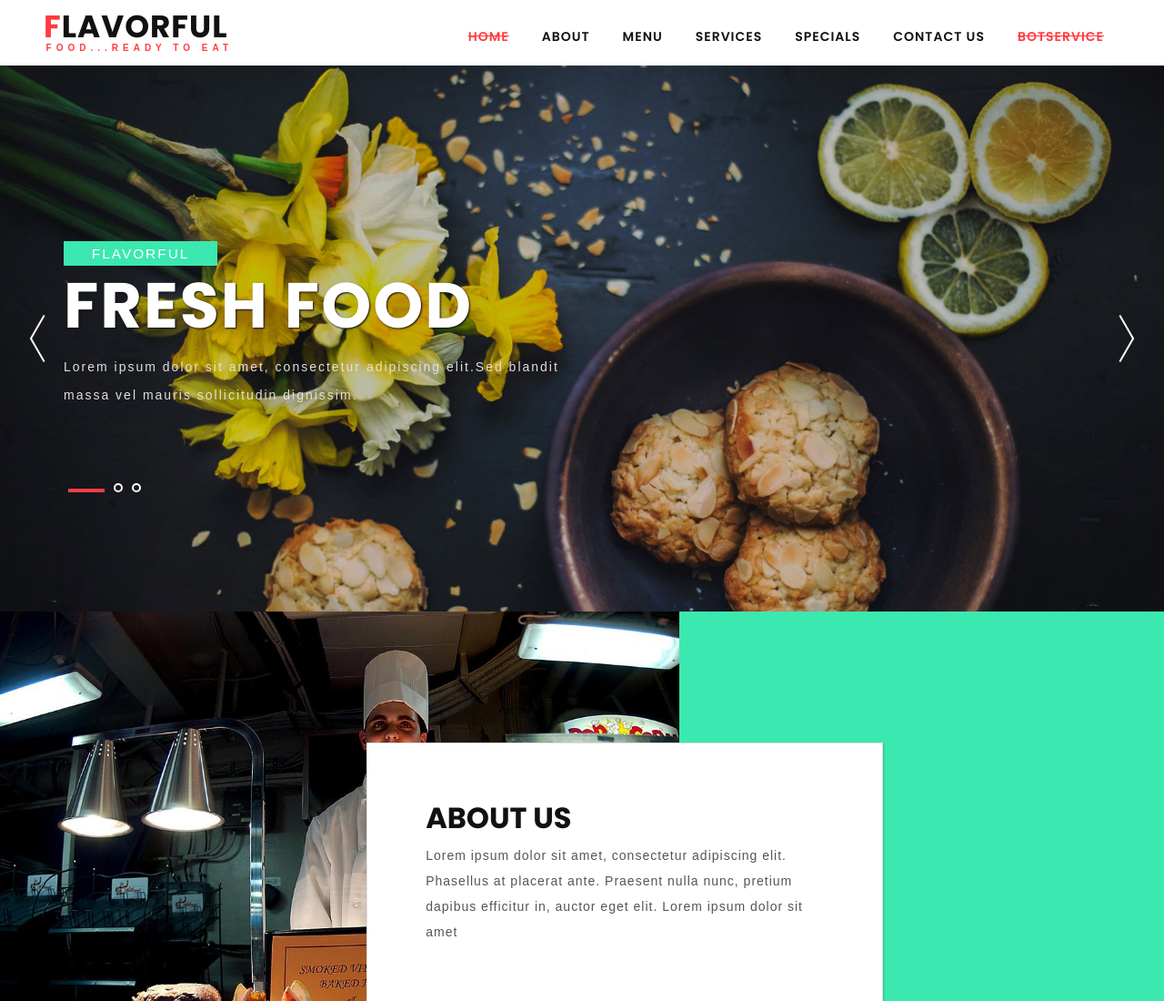
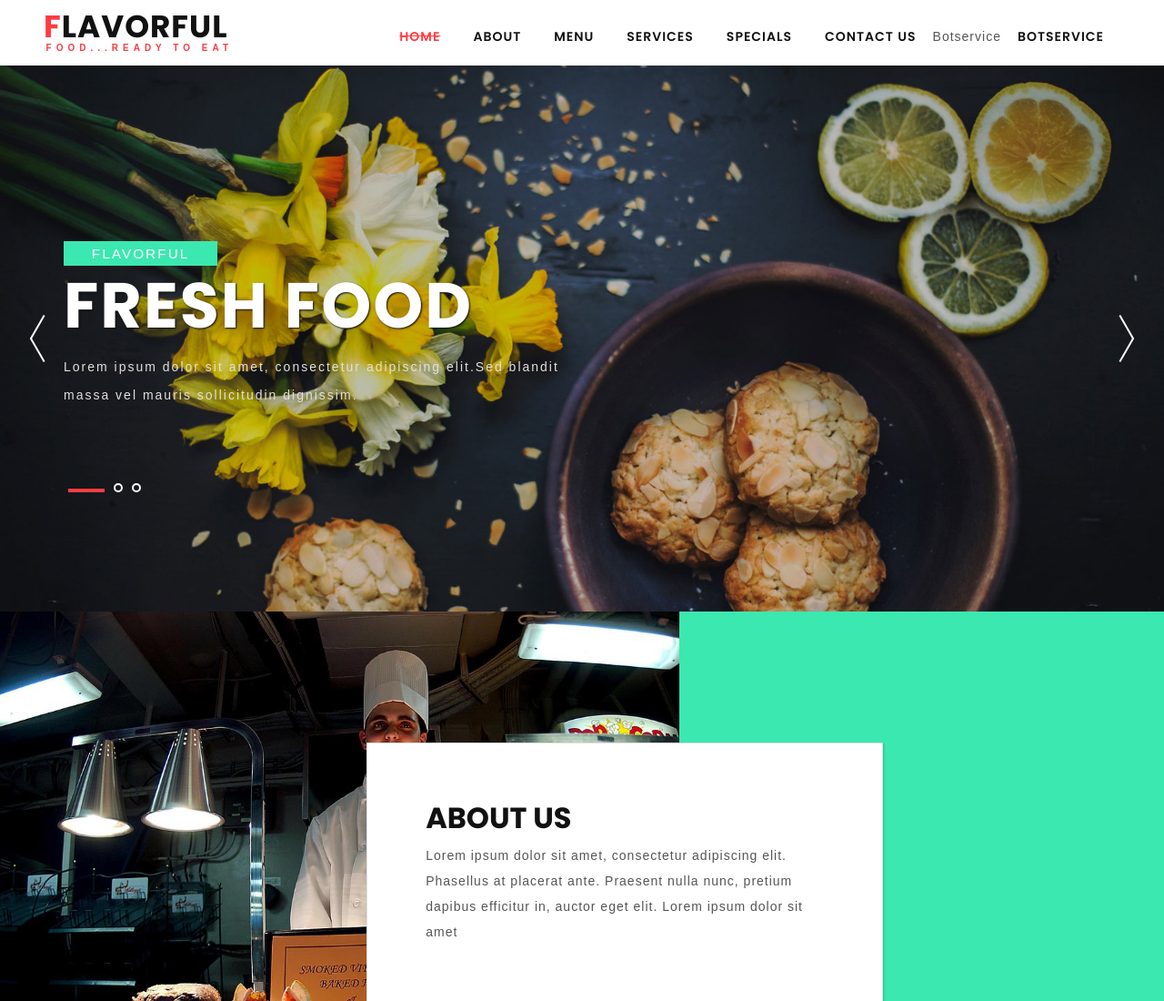
Before and after one commit to ajaykumar52002/ajay, a plain HTML site: page index.html in a window 1280 px wide. Shown: the top 1100 px of the page at 91% size. Drawn offline with Linux system fonts and the light colour scheme; some icons are missing; files whose address does not match are found by name; a web font is replaced by a local one.

Commit message:
Update index.html

```diff
--- a/index.html
+++ b/index.html
@@ -58,7 +58,9 @@ Smartphone Compatible web template, free web designs for Nokia, Samsung, LG, Son
 
 							<li><a href="#specials" class="scroll hvr-bounce-to-bottom">Specials</a></li>
 							<li><a href="#contact" class="scroll hvr-bounce-to-bottom">Contact Us</a></li>
-							<li class="active"><a class="scroll" href="bot.html">Botservice</a></li>
+							<li class="active"><a class="scroll" href="index.html"></a>Botservice</li>
+							<li><a href="#Botservice" class="scroll hvr-bounce-to-bottom">Botservice</a></li>
+
 
 						</ul>
 					</nav>
```
